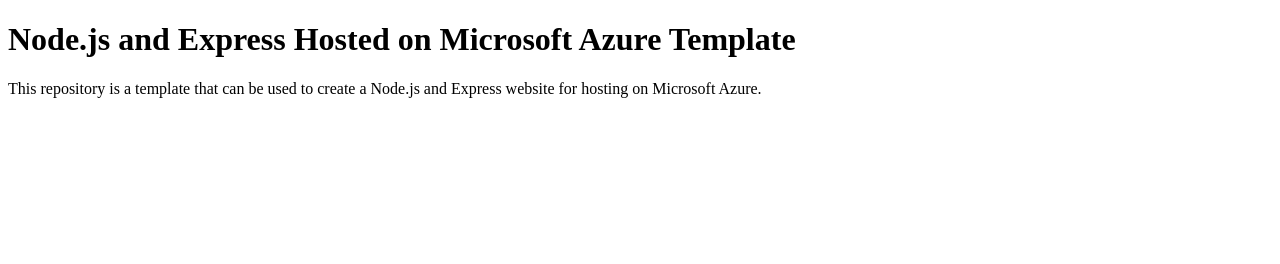
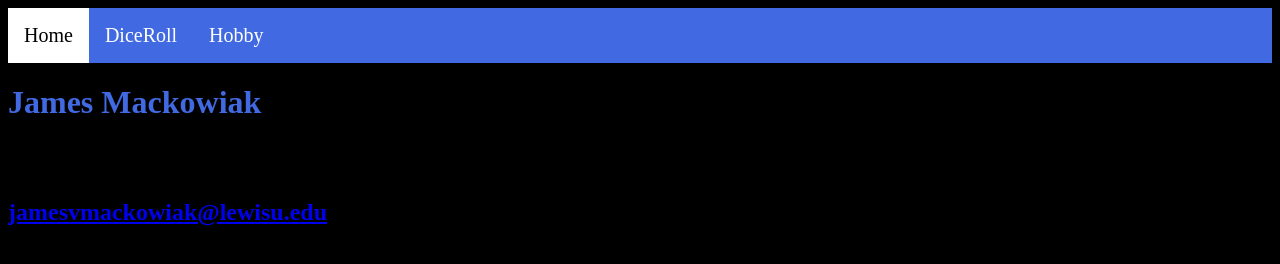
Before and after one commit to JamesMackowiak/AssignmentPortfolio, a website: page client/index.html in a window 1280 px wide. Drawn offline with Linux system fonts and the light colour scheme; files that its build step writes are made by us from their sources.

Commit message:
Update index.html

```diff
--- a/client/index.html
+++ b/client/index.html
@@ -1,11 +1,19 @@
 <!DOCTYPE html>
-<html>
+<html lang="en">
 <head>
-	<title>Node.js on Azure Template</title>
+    <meta charset="UTF-8">
+    <title>Home</title>
+    <link rel="stylesheet" href="myStyle.css">
 </head>
 <body>
-	<h1>Node.js and Express Hosted on Microsoft Azure Template</h1>
-	<p>This repository is a template that can be used to create a Node.js and Express website for hosting on Microsoft
-	Azure.</p>
+<div class="topnav">
+    <a class="active" href="index.html">Home</a>
+    <a href="https://dice-rolljm.azurewebsites.net/">DiceRoll</a>
+    <a href="about.html">Hobby</a>
+</div>
+<h1>James Mackowiak</h1>
+<br><br>
+<h2> <a href="jamesvmackowiak@lewisu.edu">jamesvmackowiak@lewisu.edu</a></h2>
+
 </body>
 </html>
```
